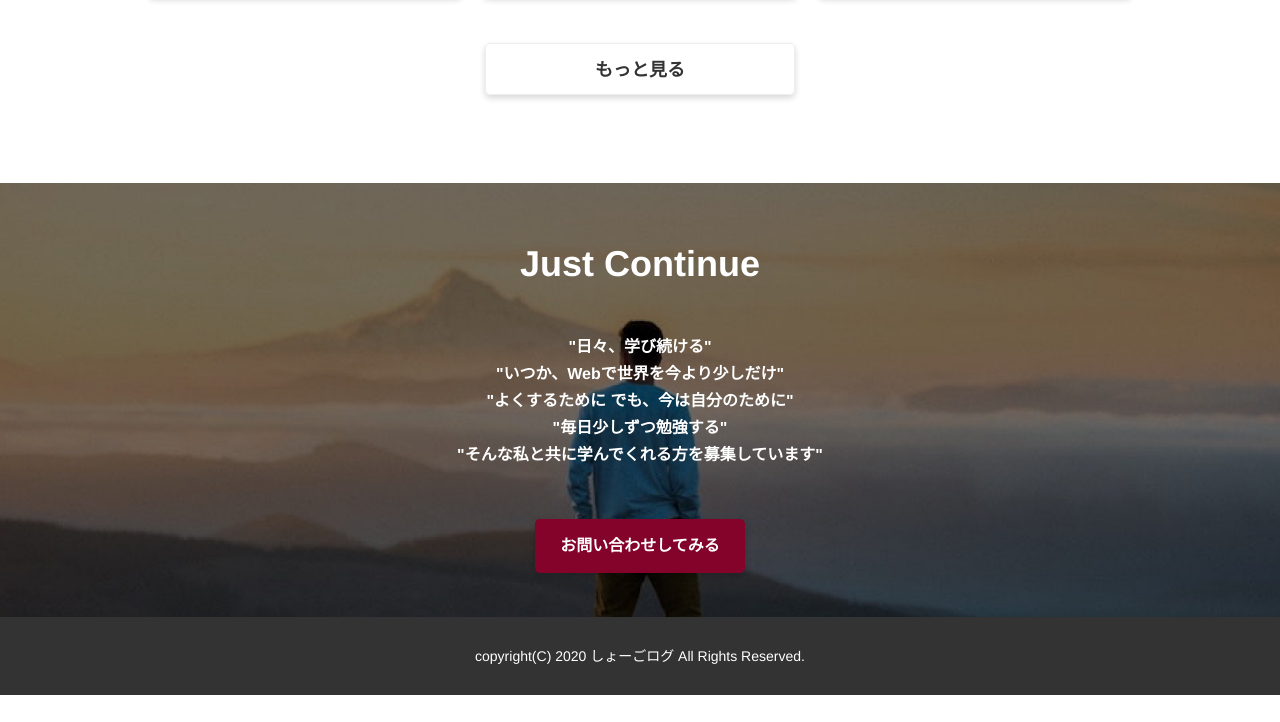
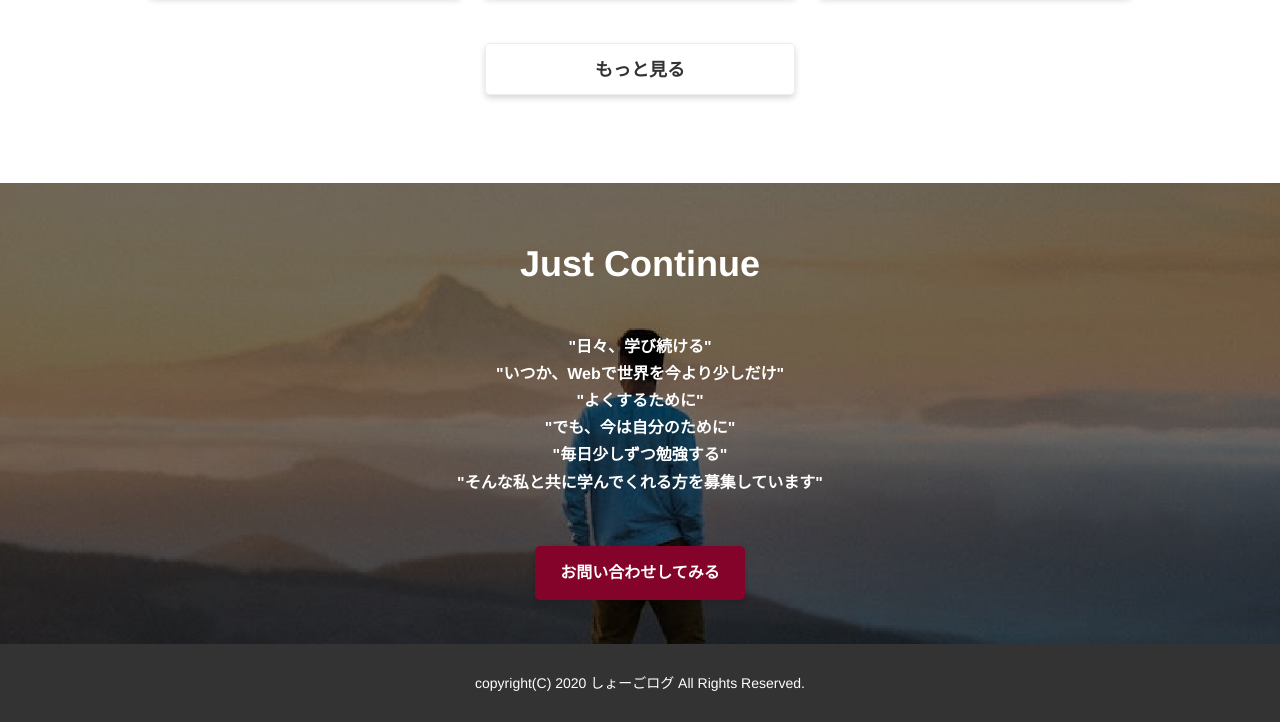
Before and after one commit to shige00/shige00.sample, a plain HTML site: page index.html in a window 1280 px wide. Shown: the part 1164-1886 px from the top of the page. Before the commit the page ends 1859 px from the top, so only its background shows below. Drawn offline with Linux system fonts and the light colour scheme.

Commit message:
Update index.html

```diff
--- a/index.html
+++ b/index.html
@@ -84,7 +84,9 @@
         <br>
         "いつか、Webで世界を今より少しだけ"
         <br>
-        "よくするために でも、今は自分のために"
+        "よくするために"
+        <br>
+        "でも、今は自分のために"
         <br>
         "毎日少しずつ勉強する"
         <br>
```
